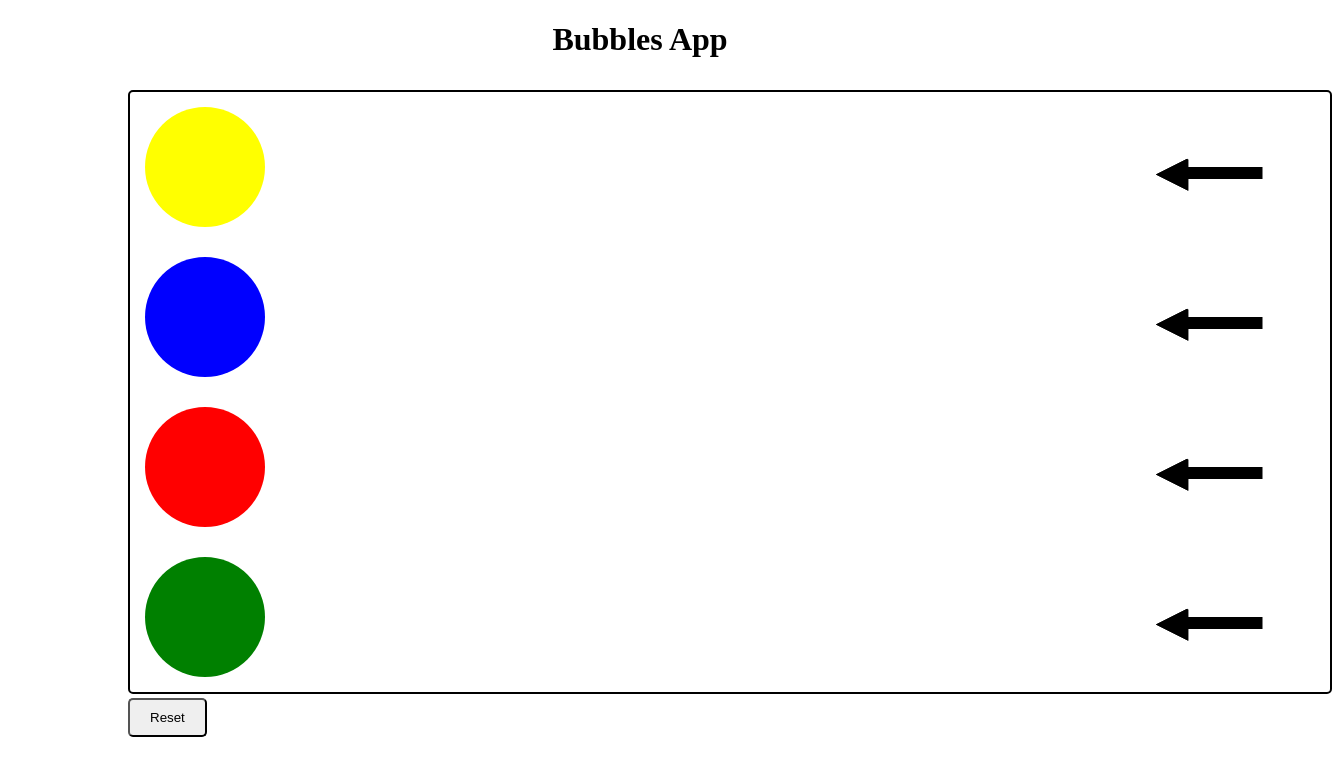
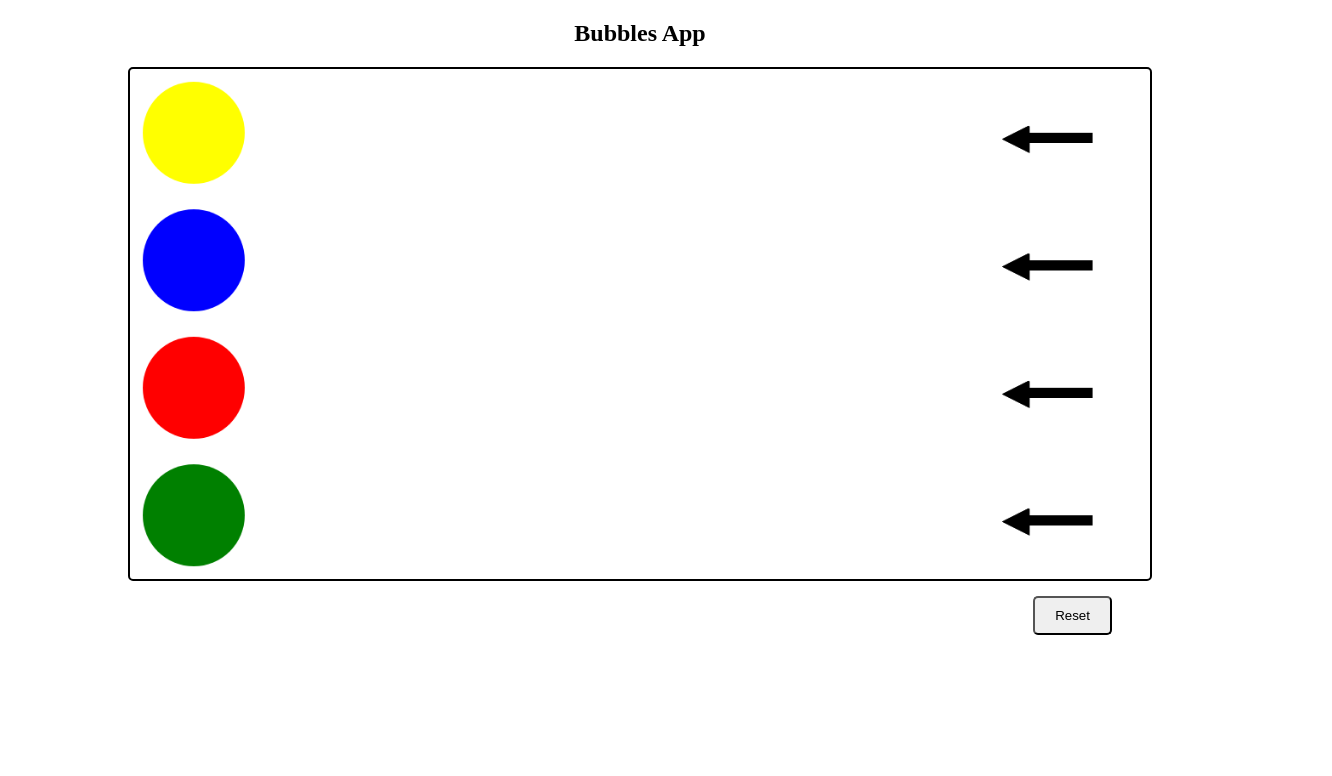
Before and after one commit to devMukulSingh/canvasjsAssignment, a plain HTML site: page index.html in a window 1280 px wide. Shown: the whole page, 1332 px wide, since content can reach past the window. Drawn offline with Linux system fonts and the light colour scheme.

Commit message:
ui changes

```diff
--- a/index.html
+++ b/index.html
@@ -8,7 +8,7 @@
   </head>
   <body>
     <div class="main-div">
-      <h1>Bubbles App</h1>
+      <h2>Bubbles App</h2>
       <div class="inner-div" id="inner-div">
         <canvas id="canvasElement" class="canvasElement" height="600px" width="1200px">
         </canvas>
--- a/style.css
+++ b/style.css
@@ -7,28 +7,30 @@ body {
   display: flex;
   flex-direction: column;
   align-items: center;
-  justify-content: center;
-  gap: 10px;
 }
 
 .inner-div {
-  width: 80%;
-  height: 85vh;
+  width: 80vw;
+  height: 100%;
   /* border: 2px solid red; */
+  display: flex;
+  flex-direction: column;
+  gap: 15px;
+
 }
 
 .canvasElement {
   border: 2px solid black;
   border-radius: 5px;
-
 }
 
 .btn {
-  align-self: flex-end;
   padding:10px 20px;
   border-radius:5px;
   cursor: pointer;
-  margin-left:auto
+  width: fit-content;
+  margin-left:auto;
+  margin-right:40px
 }
 
 #circleCanvas{
```
